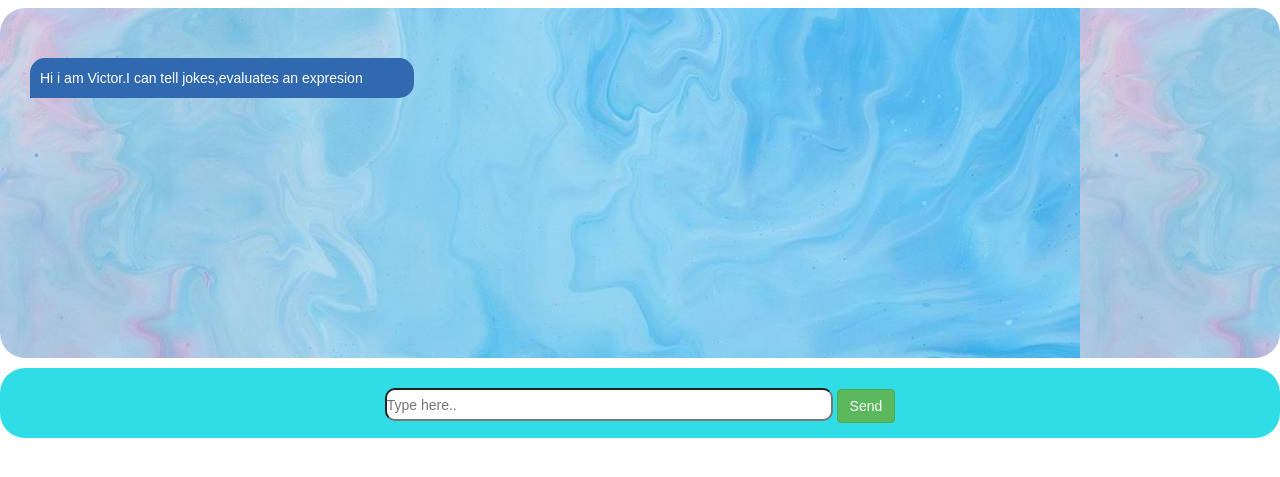
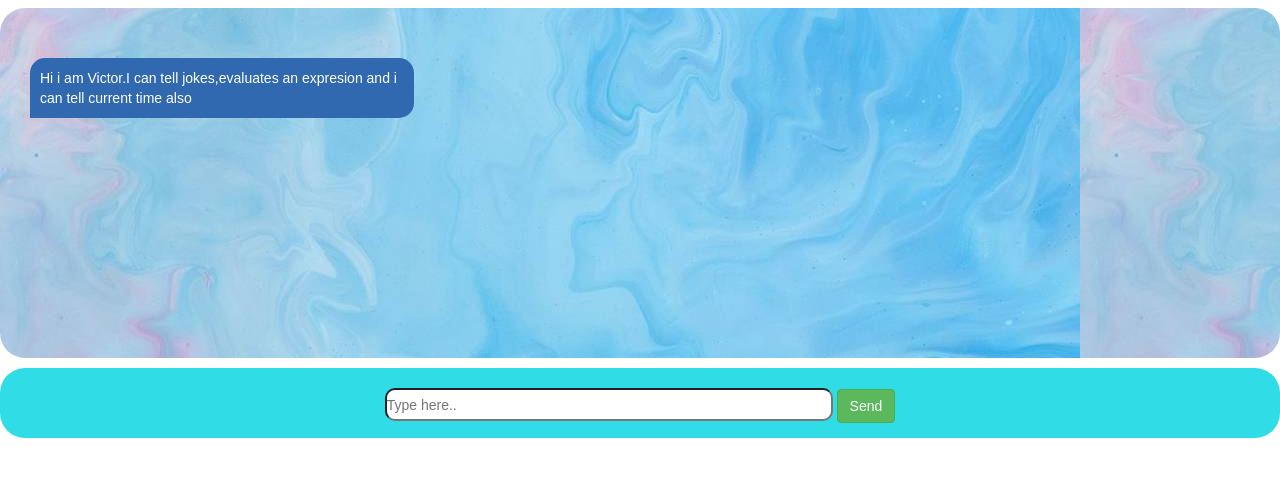
Before and after one commit to Vamsi-027/FrontEndForBot, a plain HTML site: page index.html in a window 1280 px wide. Shown: the part 157-634 px from the top of the page. Drawn offline with nearby package versions, Linux system fonts and the light colour scheme.

Commit message:
Update index.html

```diff
--- a/index.html
+++ b/index.html
@@ -20,7 +20,7 @@
 
 	<div class="chatbox">
 		<div class="chatlogs">
-			<p class="bot_msg">Hi i am Victor.I can tell jokes,evaluates an expresion</p>
+			<p class="bot_msg">Hi i am Victor.I can tell jokes,evaluates an expresion and i can tell current time also</p>
 		</div>
 	</div>
 		<footer>
```
